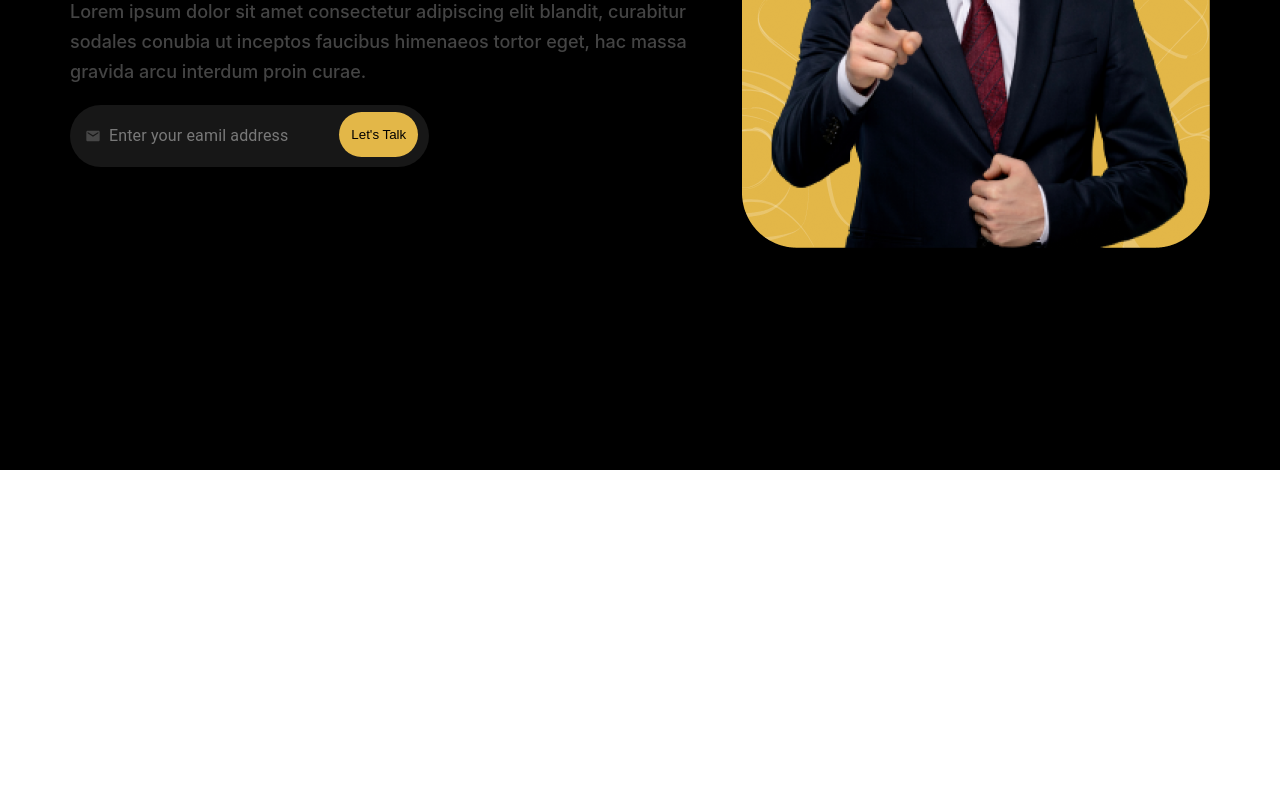
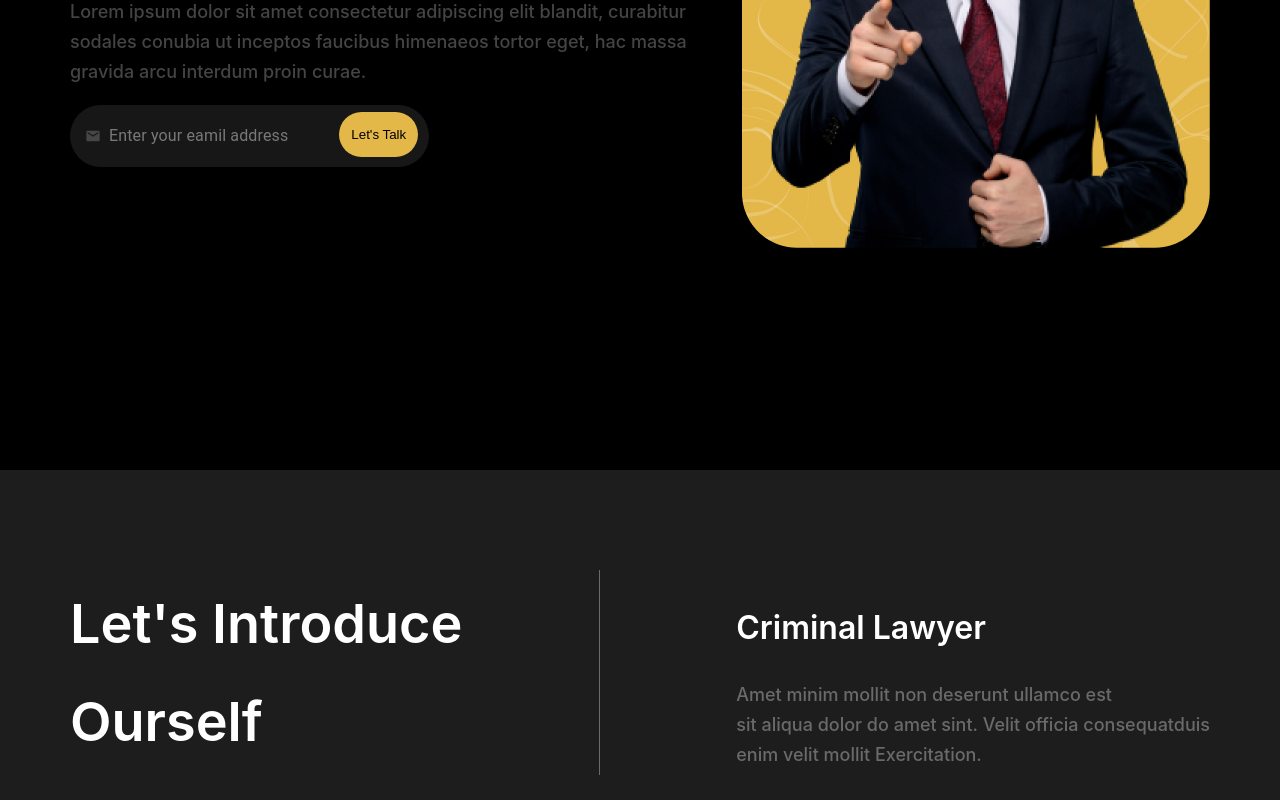
Before and after one commit to azgar0053/lawFirm, a React (Create React App) app: page / in a window 1280 px wide. Shown: the part 430-1230 px from the top of the page. Before the commit the page ends 900 px from the top, so only its background shows below. Built offline with nearby package versions, Linux system fonts and the light colour scheme.

Commit message:
Added Intro Section

```diff
--- a/src/App.css
+++ b/src/App.css
@@ -1,3 +1,8 @@
 .App {
   text-align: center;
+  background-color: rgb(29, 29, 29);
+  display: flex;
+  flex-direction: column;
+  align-items: center;
+  width: 100%;
 }
--- a/src/App.js
+++ b/src/App.js
@@ -1,11 +1,13 @@
 import logo from './logo.svg';
 import './App.css';
 import Main from './component/MainSection/Main';
+import Intro from './component/Intro/Intro';
 
 function App() {
   return (
     <div className="App">
       <Main/>
+      <Intro/>
     </div>
   );
 }
--- /dev/null
+++ b/src/component/Intro/Intro.js
@@ -0,0 +1,26 @@
+import React from "react";
+import styles from './Intro.module.css'
+
+const Intro = () => {
+    return (
+        <div className={styles.intro}>
+            <div className={styles.introHeading}>
+                <h1>Let's Introduce</h1>
+                <h1>Ourself</h1>
+            </div>
+            <div className={styles.verticalLine}></div>
+            <div className={styles.introText}>
+                <h2>Criminal Lawyer</h2>
+                <p>Amet minim mollit non deserunt ullamco est
+                </p>
+                <p>sit aliqua dolor do amet sint. Velit officia consequatduis
+                </p>
+                <p>enim velit mollit Exercitation.
+                </p>
+            </div>
+
+        </div>
+    )
+}
+
+export default Intro;
--- /dev/null
+++ b/src/component/Intro/Intro.module.css
@@ -0,0 +1,54 @@
+.intro {
+    background-color: rgb(29, 29, 29);
+    width: 1140px;
+    color: #fff;
+    display: flex;
+    justify-content: space-between;
+    align-items: center;
+    flex-direction: row;
+    margin: 100px 0px;
+}
+
+
+.introHeading{
+    display: flex;
+    flex-direction: column;
+    justify-content: center;
+    text-align: left;
+}
+
+.introHeading > h1 {
+    font-weight: 600;
+    font-size: 54px;
+    line-height: 88px;
+    margin: 5px 0px;
+
+}
+
+.verticalLine{
+    background-color: #6a6a6a;
+    height: 205px;
+    width: 1px;
+}
+
+.introText{
+    display: flex;
+    flex-direction: column;
+    justify-content: center;
+    align-items: flex-start;
+    text-align: left;
+}
+
+.introText > h2 {
+    font-size: 32px;
+    font-weight: 600;
+    line-height: 52px;
+}
+
+.introText > p{
+    color: #6a6a6a;
+    font-size: 18px;
+    line-height: 30px;
+    font-weight: 500;
+    margin: 0px;
+}
```
Also changed, not shown: src/component/WhyChooseUs/WhyChooseUs.js (added), src/component/WhyChooseUs/WhyChooseUs.module.css (added).
